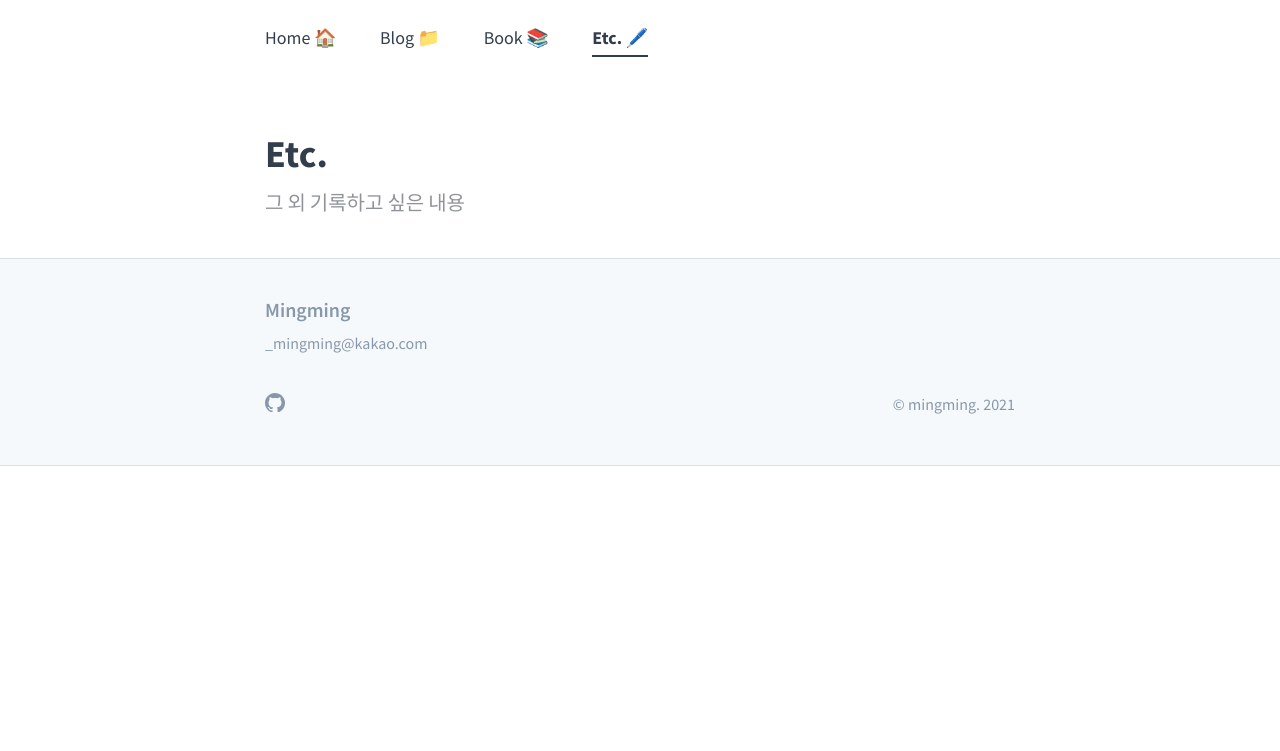
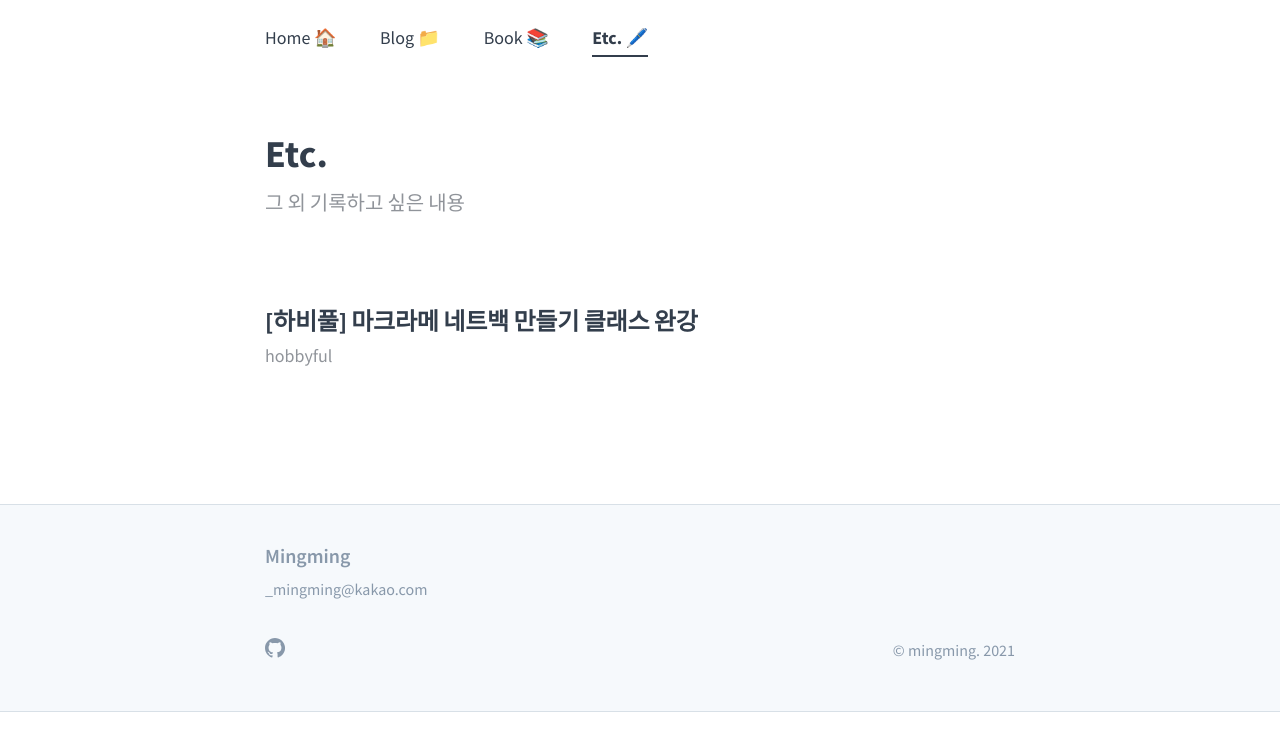
Before and after one commit to mjb940806/mjb940806.github.io, a Jekyll site: the page built from etc/index.md, in a window 1280 px wide. Shown: the top 751 px of the page. Built offline with Jekyll 4.4.1, drawn with Linux system fonts in a browser that asks for light colours.

Commit message:
Change the board name

```diff
--- a/_layouts/default.html
+++ b/_layouts/default.html
@@ -9,7 +9,7 @@
         <div class="nav-container">
             <ul>
                 <li class="transition">
-                    <a href="{{ '' | prepend: site.baseurl }}/" {% if current[1] == "about" or current[1] == "blog" or current[1] == "book" or current[1] == "project" %} class="normal" {% endif %} class="active">Home &#x1f3e0;</a>
+                    <a href="{{ '' | prepend: site.baseurl }}/" {% if current[1] == "about" or current[1] == "blog" or current[1] == "book" or current[1] == "etc" %} class="normal" {% endif %} class="active">Home &#x1f3e0;</a>
                 </li>
                 <li class="transition">
                     <a href="{{ '/blog' | prepend: site.baseurl }}" {% if current[1] == "blog" %} class="active"{% endif %} >Blog &#x1f4c1;</a>
@@ -18,7 +18,7 @@
                     <a href="{{ '/book' | prepend: site.baseurl }}" {% if current[1] == "book" %} class="active"{% endif %} >Book &#x1f4da;</a>
                 </li>
                 <li class="transition">
-                    <a href="{{ '/project' | prepend: site.baseurl }}" {% if current[1] == "project" %} class="active"{% endif %} >Etc. &#x1f58a;&#xFE0F;</a>
+                    <a href="{{ '/etc' | prepend: site.baseurl }}" {% if current[1] == "etc" %} class="active"{% endif %} >Etc. &#x1f58a;&#xFE0F;</a>
                 </li>
             </ul>
         </div>
--- /dev/null
+++ b/etc/hobby-netbag/index.md
@@ -0,0 +1,11 @@
+---
+layout: post
+title:  "[하비풀] 마크라메 네트백 만들기 클래스 완강"
+subtitle: "hobbyful"
+etcs: true
+text: true
+author: "Mingming"
+post-header: true
+header-img: "img/thumbnail.png"
+order: 1
+---
--- a/project/index.md
+++ b/etc/index.md
@@ -11,7 +11,7 @@ header-img: "img/project_bg.jpg"
 <div class="catalogue">
 {% assign sorted = site.pages | sort: 'order' | reverse %}
 {% for page in sorted %}
-{% if page.projects == true %}
+{% if page.etcs == true %}
 
      {% include post-list.html %}
 
```
